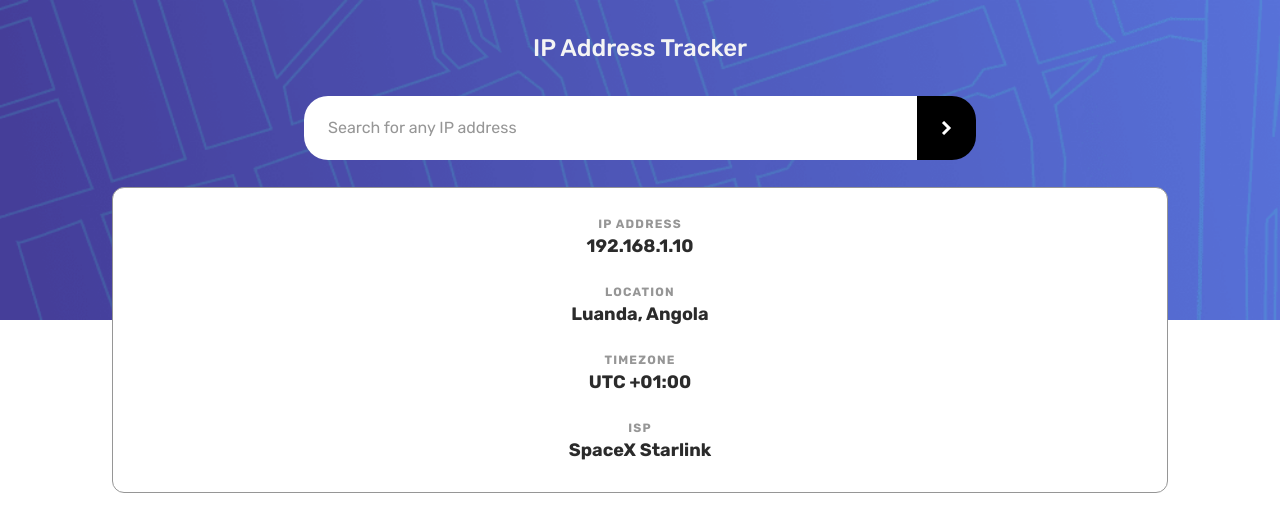
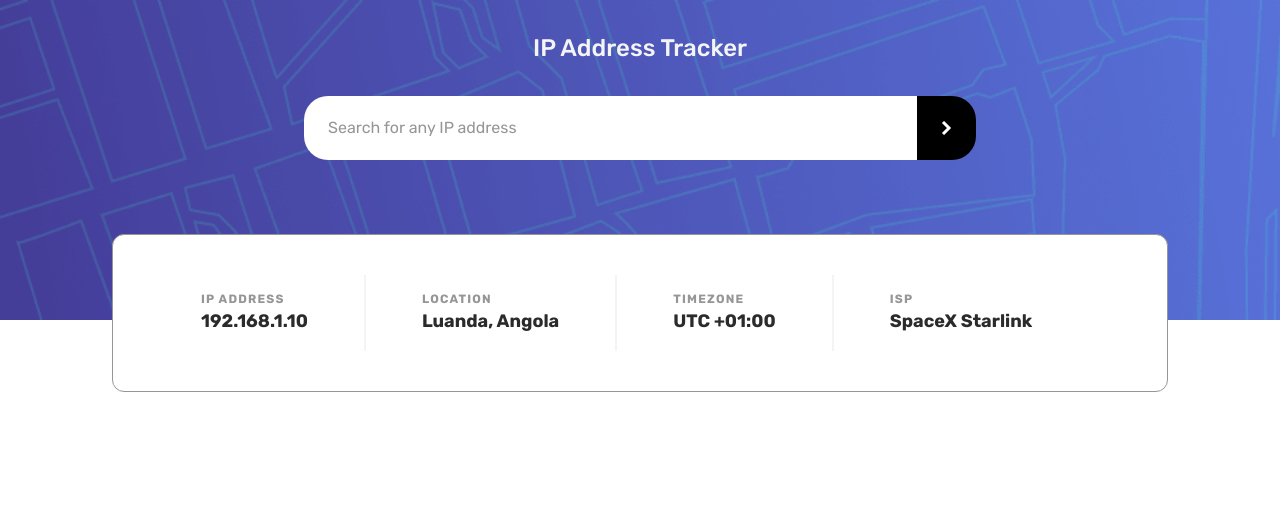
Before and after one commit to rafaelwillen/ip-address-tracker, a React (Vite) app: page / in a window 1280 px wide. Shown: the top 532 px of the page. Built offline with nearby package versions, Linux system fonts and the light colour scheme.

Commit message:
Card for desktop

```diff
--- a/src/components/Card.tsx
+++ b/src/components/Card.tsx
@@ -7,7 +7,7 @@ type Props = {
 
 const Card: FC<Props> = ({ heading, value }) => {
   return (
-    <div className="mb-6 last:mb-0 ">
+    <div className="mb-6 last:mb-0 lg:mb-0 lg:border-r-2 lg:last:border-none lg:px-14 lg:py-4 border-neutral-200">
       <h2 className="font-bold text-xs text-neutral-300 uppercase tracking-widest">
         {heading}
       </h2>
--- a/src/components/Header.tsx
+++ b/src/components/Header.tsx
@@ -33,7 +33,7 @@ const Header = () => {
         >
           <Input value={ipAddress} onChange={setIpAddress} />
         </form>
-        <section className="bg-neutral-100 rounded-xl text-center py-7 border border-neutral-300 absolute -bottom-[60%] left-1/2 w-11/12 -translate-x-1/2">
+        <section className="bg-neutral-100 rounded-xl text-center py-7 border border-neutral-300 absolute -bottom-[60%] left-1/2 w-11/12 -translate-x-1/2 lg:flex lg:-bottom-1/4 lg:py-10 lg:px-8 lg:text-left">
           <Card heading="IP Address" value="192.168.1.10" />
           <Card heading="Location" value="Luanda, Angola" />
           <Card heading="Timezone" value="UTC +01:00" />
```
